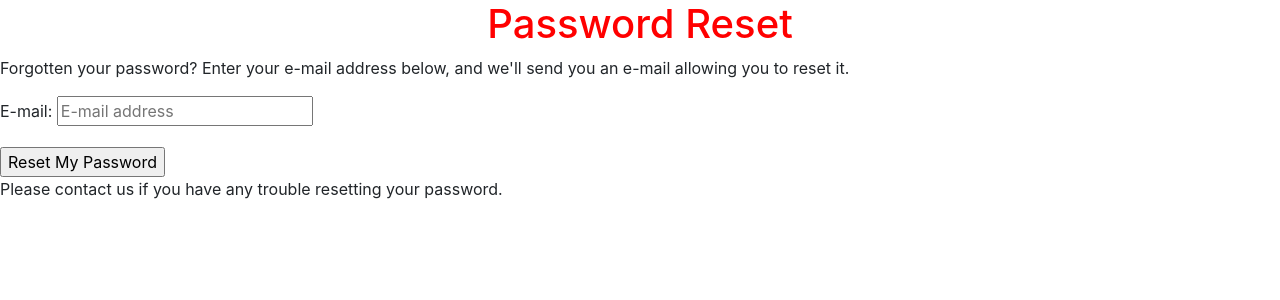
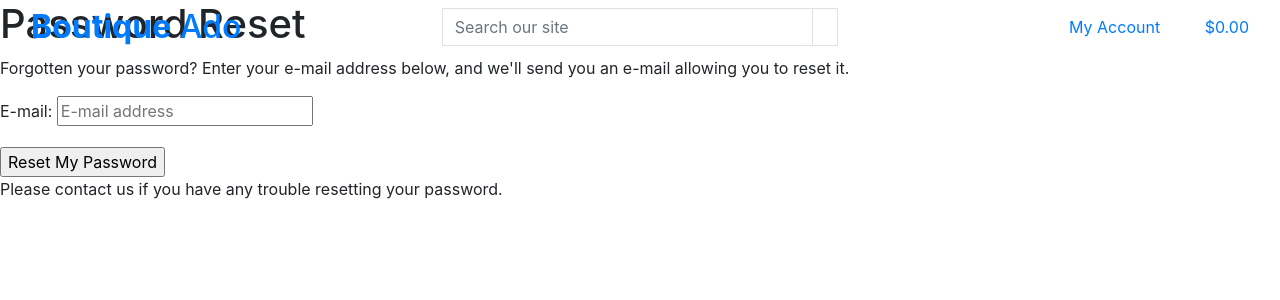
Before and after one commit to AEmin96/Project5-Godmode, a Django app: page /accounts/password/reset/ in a window 1280 px wide. Shown: the top 300 px of the page. Run offline with Django 3.2, Linux system fonts and the light colour scheme; some libraries are stand-ins or nearby versions.

Commit message:
added main page header

```diff
--- a/godmode/settings.py
+++ b/godmode/settings.py
@@ -25,7 +25,7 @@ SECRET_KEY = 'django-insecure-=6-xb4du*jf%slrs1hc5c7s36p1c^muyy&dr1bh0d=jbbm3jlh
 # SECURITY WARNING: don't run with debug turned on in production!
 DEBUG = True
 
-ALLOWED_HOSTS = ['8000-aemin96-project5-godmode-8u06samx4q.us2.codeanyapp.com']
+ALLOWED_HOSTS = ['8000-aemin96-project5-godmode-rdkxcrl9md.us2.codeanyapp.com']
 
 
 # Application definition
--- a/templates/base.html
+++ b/templates/base.html
@@ -1,74 +1,124 @@
 {% load static %}
 
-<!DOCTYPE html>
+<!doctype html>
 <html lang="en">
-  <head>
+
+<head>
+
     {% block meta %}
-    <meta http-equiv="X-UA-Compatible" content="ie=edge" />
-    <meta charset="utf-8" />
-    <meta
-      name="viewport"
-      content="width=device-width, initial-scale=1, shrink-to-fit=no"
-    />
+    <meta http-equiv="X-UA-Compatible" content="ie=edge">
+    <meta charset="utf-8">
+    <meta name="viewport" content="width=device-width, initial-scale=1, shrink-to-fit=no">
     {% endblock %}
 
+    {% block extra_meta %}
+    {% endblock %}
 
-    {% block extra_meta %}
+    {% block corecss %}
+    <link rel="stylesheet" href="https://stackpath.bootstrapcdn.com/bootstrap/4.4.1/css/bootstrap.min.css"
+        integrity="sha384-Vkoo8x4CGsO3+Hhxv8T/Q5PaXtkKtu6ug5TOeNV6gBiFeWPGFN9MuhOf23Q9Ifjh" crossorigin="anonymous">
     {% endblock %}
 
     {% block extra_css %}
     {% endblock %}
 
+    {% block corejs %}
+    <script src="https://cdn.jsdelivr.net/npm/jquery@3.5.1/dist/jquery.min.js"
+        integrity="sha256-9/aliU8dGd2tb6OSsuzixeV4y/faTqgFtohetphbbj0=" crossorigin="anonymous"></script>
+    <script src="https://cdn.jsdelivr.net/npm/popper.js@1.16.0/dist/umd/popper.min.js"
+        integrity="sha384-Q6E9RHvbIyZFJoft+2mJbHaEWldlvI9IOYy5n3zV9zzTtmI3UksdQRVvoxMfooAo"
+        crossorigin="anonymous"></script>
+    <script src="https://stackpath.bootstrapcdn.com/bootstrap/4.4.1/js/bootstrap.min.js"
+        integrity="sha384-wfSDF2E50Y2D1uUdj0O3uMBJnjuUD4Ih7YwaYd1iqfktj0Uod8GCExl3Og8ifwB6"
+        crossorigin="anonymous"></script>
+    {% endblock %}
+
     {% block extra_js %}
     {% endblock %}
 
-    {% block corecss %}
-    <link
-      rel="stylesheet"
-      href="https://cdn.jsdelivr.net/npm/bootstrap@4.6.2/dist/css/bootstrap.min.css"
-      integrity="sha384-xOolHFLEh07PJGoPkLv1IbcEPTNtaed2xpHsD9ESMhqIYd0nLMwNLD69Npy4HI+N"
-      crossorigin="anonymous"
-    />
+    <title> ۞ GODMODE ۞ {% block extra_title %}{% endblock %}</title>
+</head>
 
-    <link rel="stylesheet" href="{% static 'css/styles.css' %}">
-
-    {% endblock %}
-
-    {% block corejs %}
-    <script
-      src="https://cdn.jsdelivr.net/npm/jquery@3.5.1/dist/jquery.min.js"
-      integrity="sha256-9/aliU8dGd2tb6OSsuzixeV4y/faTqgFtohetphbbj0="
-      crossorigin="anonymous"
-    ></script>
-    <script
-      src="https://cdn.jsdelivr.net/npm/bootstrap@4.6.2/dist/js/bootstrap.bundle.min.js"
-      integrity="sha384-Fy6S3B9q64WdZWQUiU+q4/2Lc9npb8tCaSX9FK7E8HnRr0Jz8D6OP9dO5Vg3Q9ct"
-      crossorigin="anonymous"
-    ></script>
-    {% endblock %}
-
-
-    <title>۞ GODMODE ۞ {%block extra_title %}{% endblock %}</title>
-  </head>
-
-  <body>
-    <header class="container-fluid fixed-top"></header>
+<body>
+    <header class="container-fluid fixed-top">
+        <div class="row">
+            <div class="col-12 col-lg-4 my-auto py-1 py-lg-0 text-center text-lg-left">
+                <a href="{% url 'home' %}" class="nav-link main-logo-link">
+                    <h2 class="logo-font text-black my-0"><strong>Boutique</strong> Ado</h2>
+                </a>
+            </div>
+            <div class="col-12 col-lg-4 my-auto py-1 py-lg-0">
+                <form method="GET" action="">
+                    <div class="input-group w-100">
+                        <input class="form-control border border-black rounded-0" type="text" name="q"
+                            placeholder="Search our site">
+                        <div class="input-group-append">
+                            <button class="form-control btn btn-black border border-black rounded-0" type="submit">
+                                <span class="icon">
+                                    <i class="fas fa-search"></i>
+                                </span>
+                            </button>
+                        </div>
+                    </div>
+                </form>
+            </div>
+            <div class="col-12 col-lg-4 my-auto py-1 py-lg-0">
+                <ul class="list-inline list-unstyled text-center text-lg-right my-0">
+                    <li class="list-inline-item dropdown">
+                        <a class="text-black nav-link" href="#" id="user-options" data-toggle="dropdown"
+                            aria-haspopup="true" aria-expanded="false">
+                            <div class="text-center">
+                                <div><i class="fas fa-user fa-lg"></i></div>
+                                <p class="my-0">My Account</p>
+                            </div>
+                        </a>
+                        <div class="dropdown-menu border-0" aria-labelledby="user-options">
+                            {% if request.user.is_authenticated %}
+                            {% if request.user.is_superuser %}
+                            <a href="" class="dropdown-item">Product Management</a>
+                            {% endif %}
+                            <a href="" class="dropdown-item">My Profile</a>
+                            <a href="{% url 'account_logout' %}" class="dropdown-item">Logout</a>
+                            {% else %}
+                            <a href="{% url 'account_signup' %}" class="dropdown-item">Register</a>
+                            <a href="{% url 'account_login' %}" class="dropdown-item">Login</a>
+                            {% endif %}
+                        </div>
+                    </li>
+                    <li class="list-inline-item">
+                        <a class="{% if grand_total %}text-info font-weight-bold{% else %}text-black{% endif %} nav-link"
+                            href="">
+                            <div class="text-center">
+                                <div><i class="fas fa-shopping-bag fa-lg"></i></div>
+                                <p class="my-0">
+                                    {% if grand_total %}
+                                    ${{ grand_total|floatformat:2 }}
+                                    {% else %}
+                                    $0.00
+                                    {% endif %}
+                                </p>
+                            </div>
+                        </a>
+                    </li>
+                </ul>
+            </div>
+        </div>
+    </header>
 
     {% if messages %}
     <div class="message-container"></div>
-
     {% endif %}
-
 
     {% block page_header %}
     {% endblock %}
 
-
     {% block content %}
     {% endblock %}
 
-
     {% block postloadjs %}
     {% endblock %}
-  </body>
+
+
+</body>
+
 </html>
```
Also changed, not shown: home/templates/home/index.html (+22 -15 lines).
